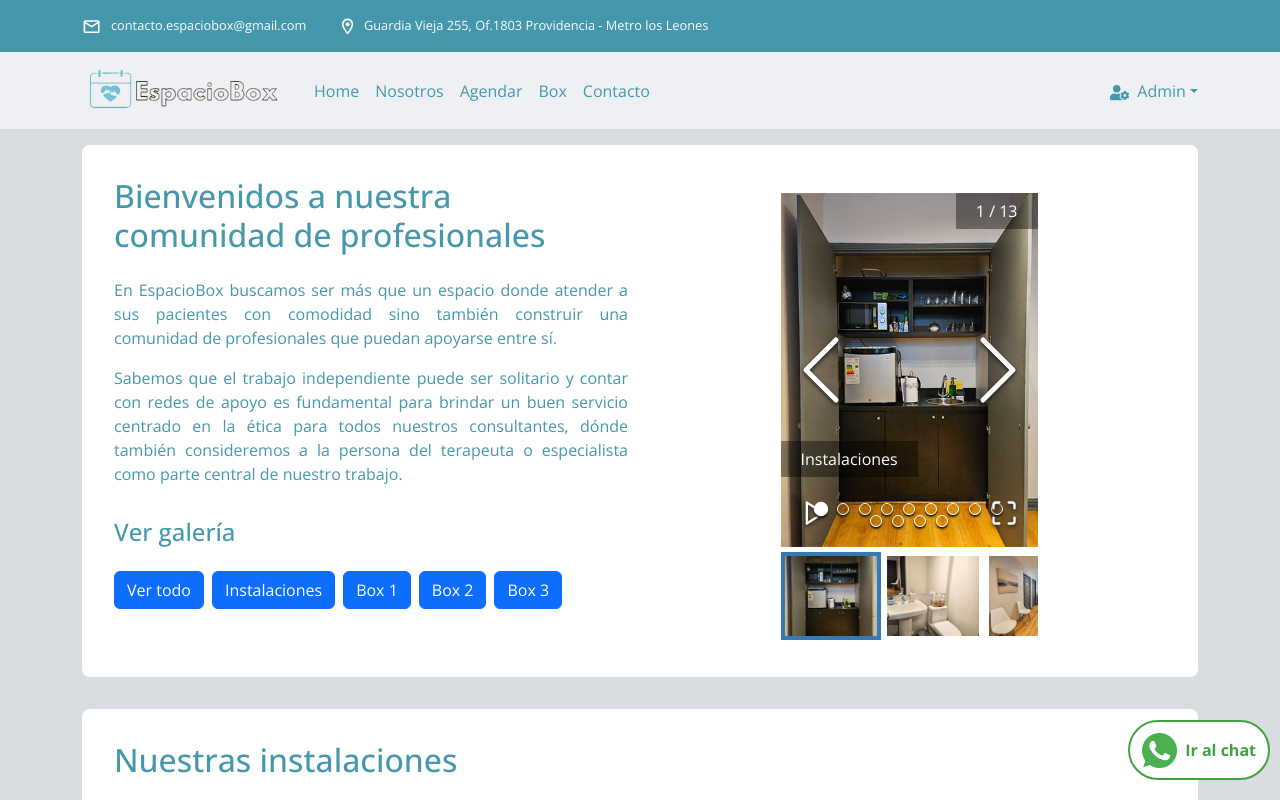
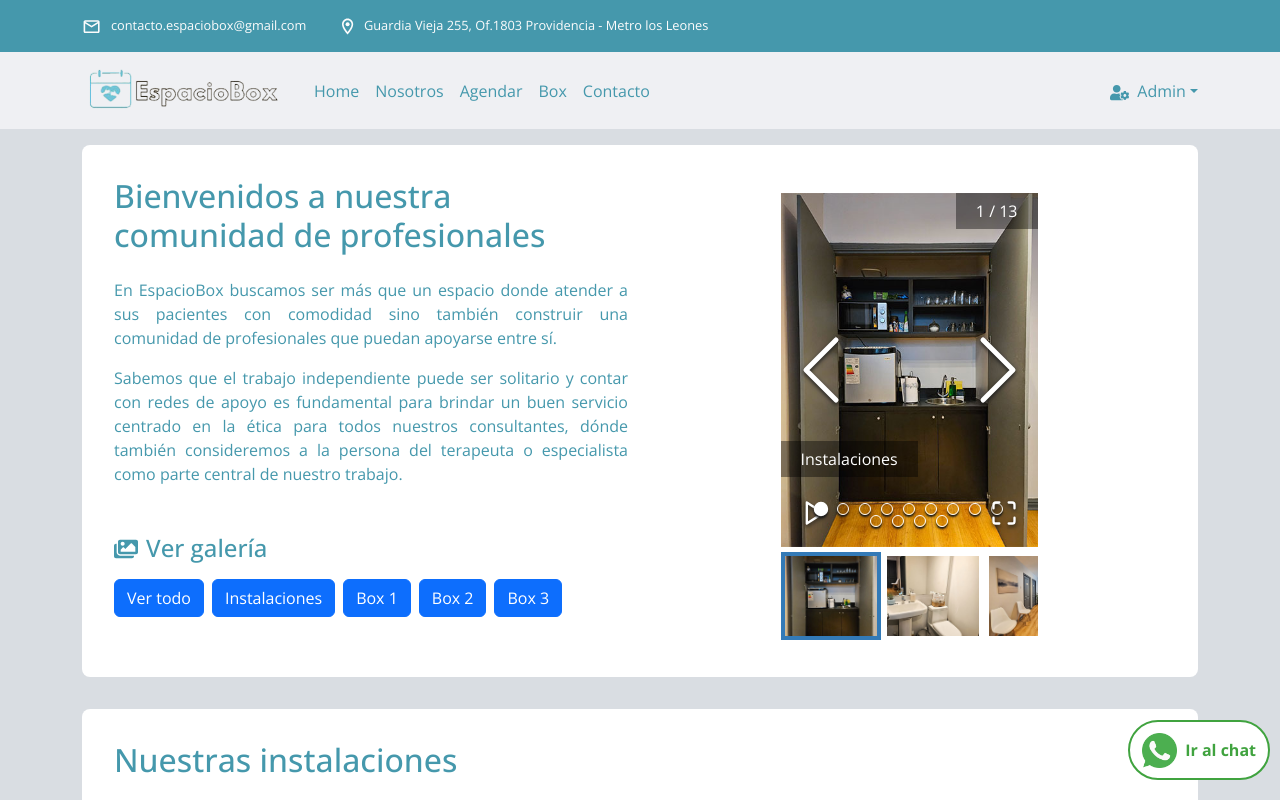
Before and after one commit to ssalinascalibar/espacio-box-noLogin, a React (Vite) app: page /boxes in a window 1280 px wide. Shown: the top 800 px of the page. Built offline with nearby package versions, Linux system fonts and the light colour scheme.

Commit message:
add gallery icon to ver galería in boxes.jsx

```diff
--- a/src/assets/icons/icons.js
+++ b/src/assets/icons/icons.js
@@ -18,7 +18,8 @@ import {
   FaArrowRight,
   FaUserCircle,
   FaUserCog,
-  FaHandHoldingHeart
+  FaHandHoldingHeart,
+  FaImages
 } from "react-icons/fa";
 
 import { GiArrowScope } from "react-icons/gi";
@@ -41,5 +42,6 @@ export {
   FaUserCog,
   MdSearch,
   FaHandHoldingHeart,
-  GiArrowScope
+  GiArrowScope,
+  FaImages
 };
--- a/src/features/boxes/Boxes.jsx
+++ b/src/features/boxes/Boxes.jsx
@@ -8,6 +8,7 @@ import "./boxes.css";
 import ReactPlayer from "react-player";
 import ImageGallery from "react-image-gallery";
 import { GalleryShowBtn } from "./BoxesBtn";
+import { FaImages } from "../../assets/icons/icons";
 import "react-image-gallery/styles/css/image-gallery.css";
 
 export default function Boxes() {
@@ -72,7 +73,10 @@ export default function Boxes() {
                   terapeuta o especialista como parte central de nuestro
                   trabajo.
                 </p>
-                <h4>Ver galería</h4>
+                <div id="show-title-gallery">
+                  <FaImages />
+                  <h4>Ver galería</h4>
+                </div>
                 <div id="gallery-show-btn">
                   <GalleryShowBtn boxes={boxes} filterBoxes={filterBoxes} setFilterBoxes={setFilterBoxes} />
                 </div>
--- a/src/features/boxes/boxes.css
+++ b/src/features/boxes/boxes.css
@@ -4,6 +4,21 @@
 
 #gallery-show-btn .btn {
     margin: 0.5rem 0.5rem 0.5rem 0;
+}
+
+#show-title-gallery {
+    display: flex;
+    align-items: center;
+    margin-bottom: 0.5rem;
+}
+
+#show-title-gallery h4 {
+    margin: 0;
+}
+
+#show-title-gallery svg {
+    font-size: 1.5em;
+    margin-right: 0.5rem;
 }
 
 
@@ -41,8 +56,13 @@
 
 
 @media screen and (min-width: 992px) {
-    #boxes-gallery h4{
-        margin-top: 2rem;
+
+    #show-title-gallery {
+        margin-top: 3rem;
+    }
+
+    #show-title-gallery {
+        margin-bottom: 0.5rem;
     }
 
     .gallery {
```
